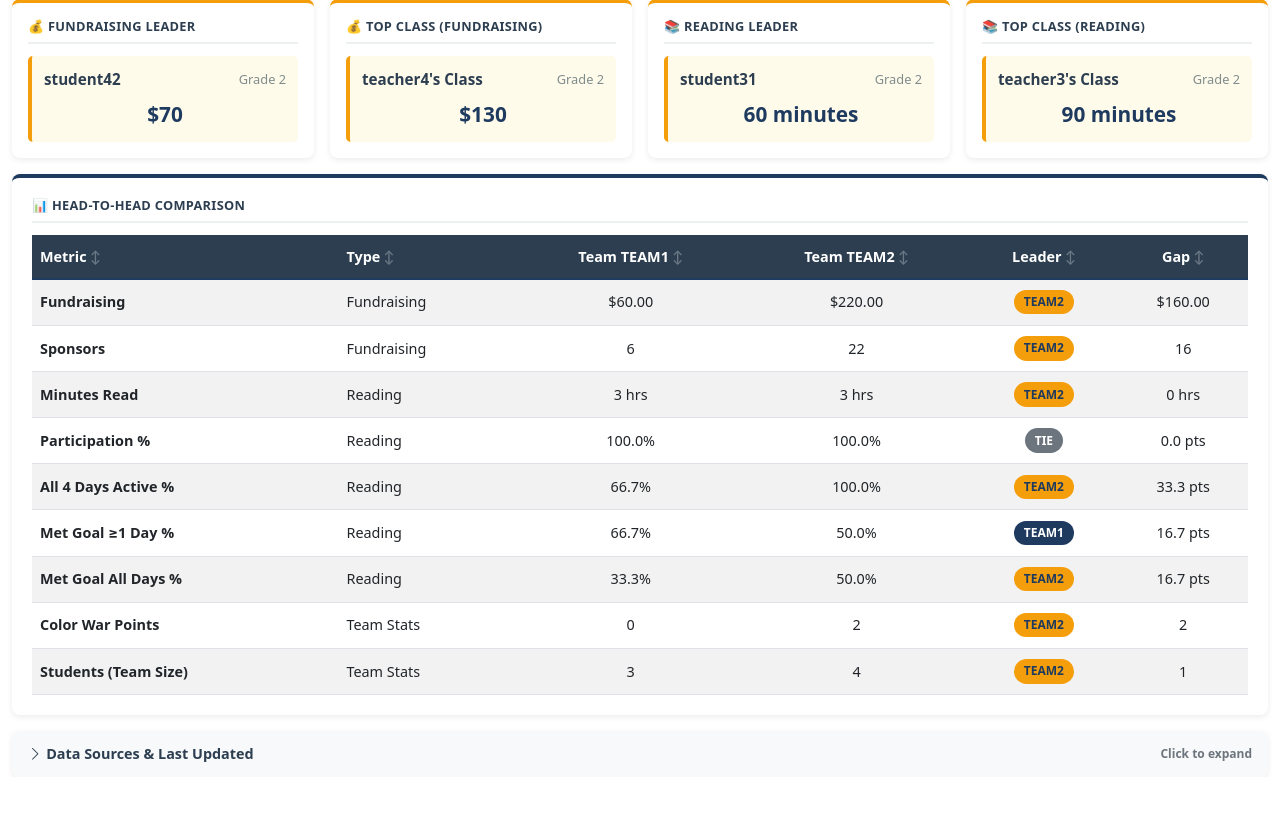
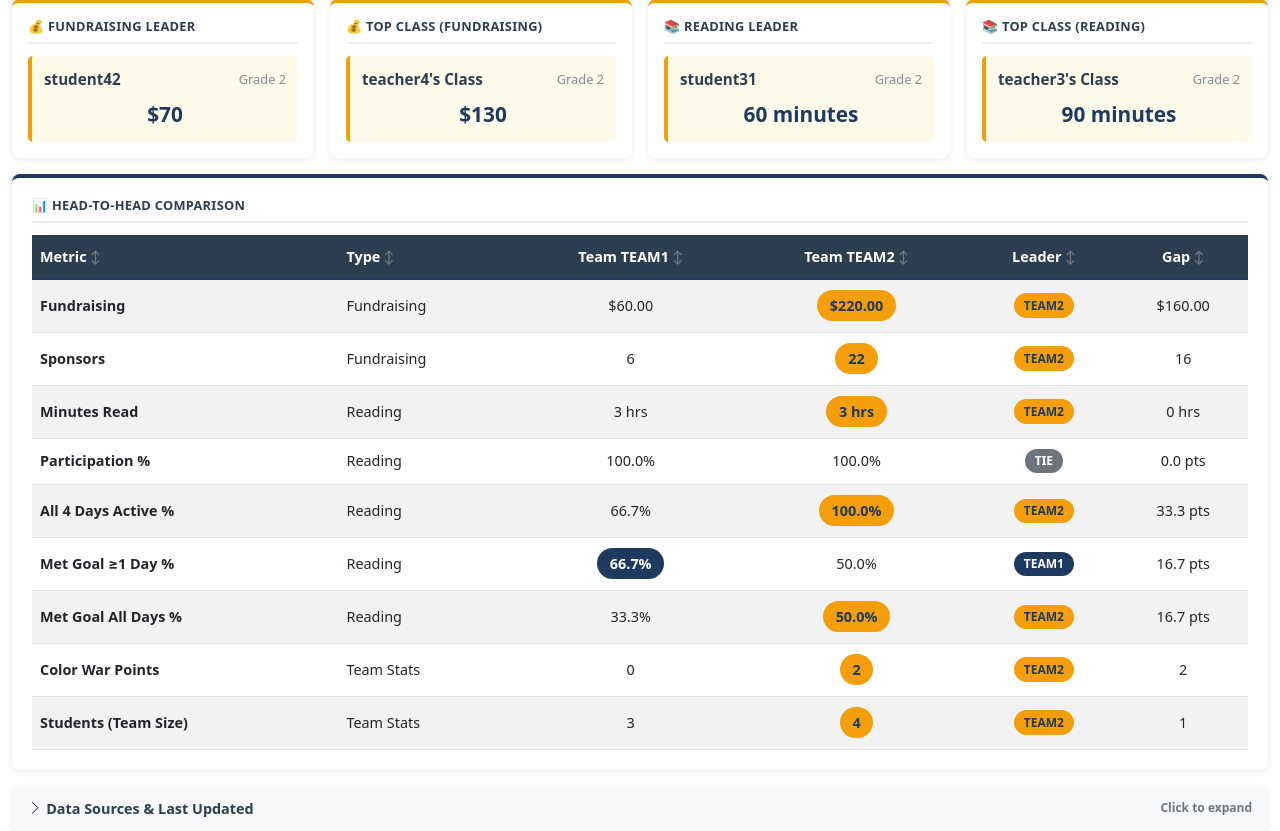
Before and after one commit to stevensouza/readathon, a Flask app: page /teams in a window 1280 px wide. Shown: the part 606-1437 px from the top of the page. Before the commit the page ends 1368 px from the top, so only its background shows below. Run offline with Flask 3, Linux system fonts and the light colour scheme; some libraries are stand-ins or nearby versions.

Commit message:
Add colored oval highlights for winning values in Teams comparison table
- Add .winning-value CSS class with team-specific color variants
  - .winning-value-kitsko: Blue oval background (#1e3a5f)
  - .winning-value-staub: Yellow oval background (#f59e0b)
- Dynamically wrap winning team's values with colored ovals
  - Team Kitsko wins: Blue oval around their value
  - Team Staub wins: Yellow oval around their value
  - Losing values remain plain (no oval)
- Update production template (teams.html) and prototype
- Improves visual clarity by highlighting winners in both the
  "Leader" column badges AND the actual winning values

🤖 Generated with Claude Code
Co-Authored-By: Claude <noreply@anthropic.com>

```diff
--- a/templates/teams.html
+++ b/templates/teams.html
@@ -330,6 +330,24 @@
     .leader-badge-tie {
         background: #6c757d;
         color: white;
+    }
+
+    /* Winning value highlights */
+    .winning-value {
+        display: inline-block;
+        padding: 0.3rem 0.8rem;
+        border-radius: 1.2rem;
+        font-weight: 700;
+    }
+
+    .winning-value-kitsko {
+        background: #1e3a5f;
+        color: white;
+    }
+
+    .winning-value-staub {
+        background: #f59e0b;
+        color: #1e3a5f;
     }
 
     /* Data Info Button */
@@ -672,6 +690,9 @@
                 </td>
                 <td>{{ row.type }}</td>
                 <td class="text-center">
+                    {% if row.leader == team1_name %}
+                        <span class="winning-value winning-value-kitsko">
+                    {% endif %}
                     {% if row.format == 'currency' %}
                         ${{ "{:,.2f}".format(row.team1_value) }}
                     {% elif row.format == 'percentage' %}
@@ -683,8 +704,14 @@
                     {% else %}
                         {{ row.team1_value }}
                     {% endif %}
+                    {% if row.leader == team1_name %}
+                        </span>
+                    {% endif %}
                 </td>
                 <td class="text-center">
+                    {% if row.leader == team2_name %}
+                        <span class="winning-value winning-value-staub">
+                    {% endif %}
                     {% if row.format == 'currency' %}
                         ${{ "{:,.2f}".format(row.team2_value) }}
                     {% elif row.format == 'percentage' %}
@@ -695,6 +722,9 @@
                         {{ "{:,}".format(row.team2_value|int) }}
                     {% else %}
                         {{ row.team2_value }}
+                    {% endif %}
+                    {% if row.leader == team2_name %}
+                        </span>
                     {% endif %}
                 </td>
                 <td class="text-center">
```
Also changed, not shown: prototypes/dashboard_teams_tab_v3.html (+27 -9 lines).
